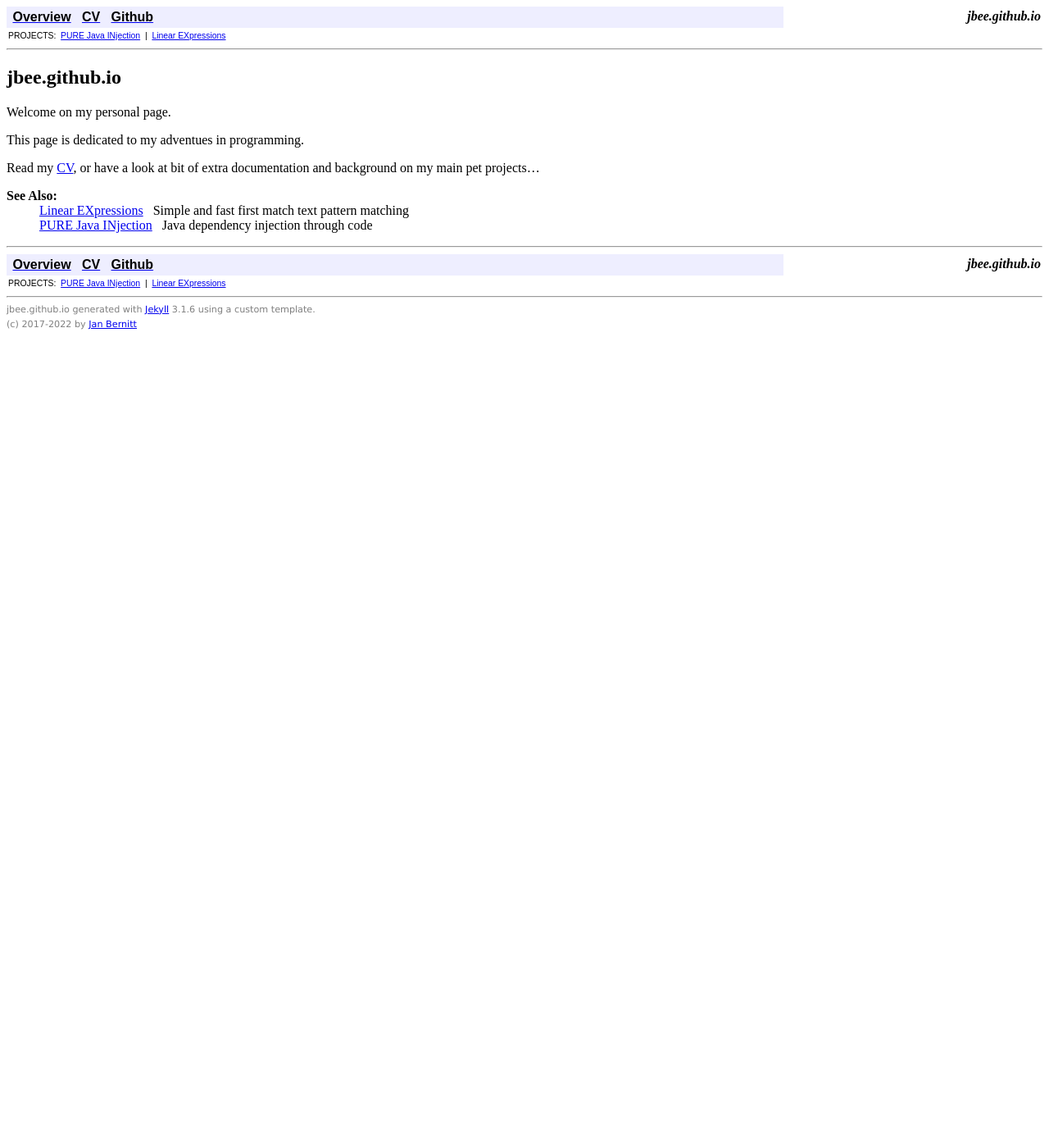
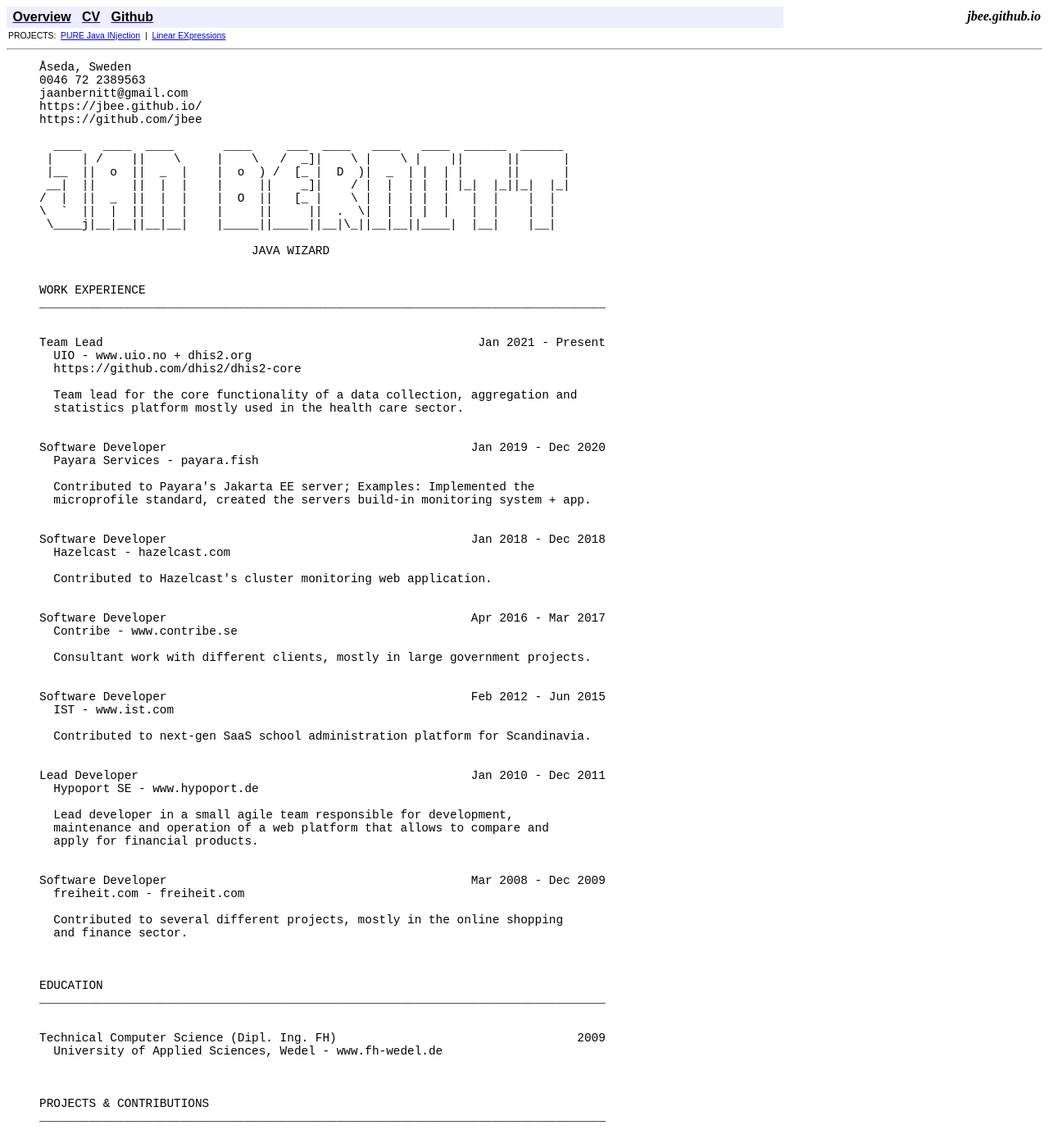
Before and after one commit to jbee/jbee.github.io, a Jekyll site: the page built from index.md, in a window 1280 px wide and 1400 px high. Shown: the whole window at 82% size. Built offline with Jekyll 4.4.1, drawn with Linux system fonts in a browser that asks for light colours; our own code applies the rules of GitHub Pages for plain Markdown files; some of the changed text lies outside the part shown.

Commit message:
Update index.md

````diff
--- a/index.md
+++ b/index.md
@@ -1,27 +1,116 @@
 ---
-layout: default
-title: jbee.github.io - Jan Bernitt
-dark: false
+title: CV - Jan Bernitt
 ---
 
-# jbee.github.io
+```
+Åseda, Sweden
+0046 72 2389563
+jaanbernitt@gmail.com
+https://jbee.github.io/
+https://github.com/jbee
 
-Welcome on my personal page.
-<p>This page is dedicated to my adventues in programming.</p>
+  ____   ____  ____       ____     ___  ____   ____   ____  ______  ______
+ |    | /    ||    \     |    \   /  _]|    \ |    \ |    ||      ||      |
+ |__  ||  o  ||  _  |    |  o  ) /  [_ |  D  )|  _  | |  | |      ||      |
+ __|  ||     ||  |  |    |     ||    _]|    / |  |  | |  | |_|  |_||_|  |_|
+/  |  ||  _  ||  |  |    |  O  ||   [_ |    \ |  |  | |  |   |  |    |  |
+\  `  ||  |  ||  |  |    |     ||     ||  .  \|  |  | |  |   |  |    |  |
+ \____j|__|__||__|__|    |_____||_____||__|\_||__|__||____|  |__|    |__|
 
-Read my <a href="/cv/">CV</a>, or have a look at bit of extra documentation and background on my main pet projects...
+                              JAVA WIZARD
 
-<dl>
-	<dt>See Also:</dt>
-	<dd>
-		{% for page in site.pages %}{% if page.categories contains 'project' %}
-		<a href="{{ page.url }}" title="{{ page.summary }}">{{ page.title }}</a> &nbsp; {{ page.summary }}<br/>
-		{% endif %}{% endfor %}
-	</dd>
-</dl>
 
-<!--
-## Posts
+WORK EXPERIENCE
+________________________________________________________________________________
 
-{% for page in site.pages %}{% if page.categories contains 'writing' %}<a href="{{ page.url }}" title="{{ page.summary }}">{{ page.title }}</a><br/>{% endif %}{% endfor %}
--->
+
+Team Lead                                                     Jan 2021 - Present
+  UIO - www.uio.no + dhis2.org
+  https://github.com/dhis2/dhis2-core
+
+  Team lead for the core functionality of a data collection, aggregation and
+  statistics platform mostly used in the health care sector.
+
+
+Software Developer                                           Jan 2019 - Dec 2020
+  Payara Services - payara.fish
+
+  Contributed to Payara's Jakarta EE server; Examples: Implemented the
+  microprofile standard, created the servers build-in monitoring system + app.
+
+
+Software Developer                                           Jan 2018 - Dec 2018
+  Hazelcast - hazelcast.com
+
+  Contributed to Hazelcast's cluster monitoring web application.
+
+
+Software Developer                                           Apr 2016 - Mar 2017
+  Contribe - www.contribe.se
+
+  Consultant work with different clients, mostly in large government projects.
+
+
+Software Developer                                           Feb 2012 - Jun 2015
+  IST - www.ist.com
+
+  Contributed to next‐gen SaaS school administration platform for Scandinavia.
+
+
+Lead Developer                                               Jan 2010 - Dec 2011
+  Hypoport SE - www.hypoport.de
+
+  Lead developer in a small agile team responsible for development,
+  maintenance and operation of a web platform that allows to compare and
+  apply for financial products.
+
+
+Software Developer                                           Mar 2008 - Dec 2009
+  freiheit.com - freiheit.com
+
+  Contributed to several different projects, mostly in the online shopping
+  and finance sector.
+
+
+
+EDUCATION
+________________________________________________________________________________
+
+
+Technical Computer Science (Dipl. Ing. FH)                                  2009
+  University of Applied Sciences, Wedel - www.fh-wedel.de
+
+
+
+PROJECTS & CONTRIBUTIONS
+________________________________________________________________________________
+
+
+Author
+  https://github.com/dhis2/json-tree
+
+  Java API to handle JSON input as lazily parsed virtual object graphs.
+  It scales to huge inputs and excels at input processing and test assertion.
+
+
+Author
+  https://github.com/dhis2/expression-parser
+
+  A PEG parser for the different expression languages used within DHIS2.
+  Initially written in Java, later converted to Kotlin multi-platform.
+
+
+Contributor
+  https://junit.org
+  https://github.com/junit-team/junit-framework/issues/2492
+
+  Added the assertInstanceOf helper method
+
+
+Contributor
+  https://microprofile.io
+  https://github.com/microprofile/microprofile-metrics
+
+  Multiple contributions to the MetricRegistry API
+
+```
````
